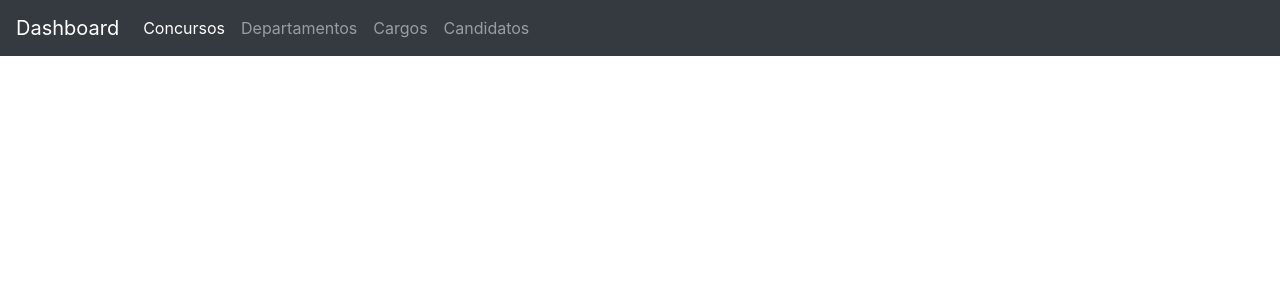
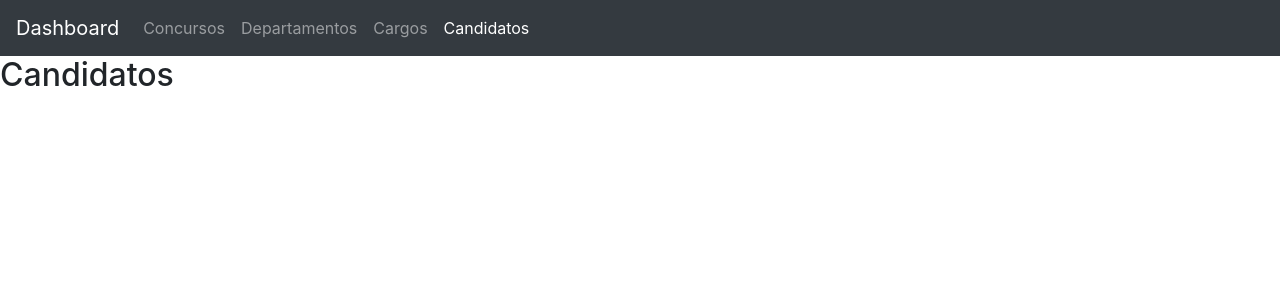
Before and after one commit to RodrigoPetter/trabalho-g2, a React (Create React App) app in the folder client/: page /candidatos in a window 1280 px wide. Shown: the top 300 px of the page. Built offline with nearby package versions, Linux system fonts and the light colour scheme.

Commit message:
Add Router

```diff
--- a/client/package.json
+++ b/client/package.json
@@ -8,6 +8,7 @@
     "jquery": "^3.3.1",
     "react": "^16.3.2",
     "react-dom": "^16.3.2",
+    "react-router-dom": "^4.2.2",
     "react-scripts": "1.1.4"
   },
   "scripts": {
--- a/client/src/App.js
+++ b/client/src/App.js
@@ -1,12 +1,37 @@
-import React, { Component } from 'react';
-import Menu from "./components/menu/menu";
+import React, {Component} from 'react';
+import {BrowserRouter as Router, Route, NavLink} from "react-router-dom";
+
+import Concursos from "./components/concurso/concursos";
+import Cargos from "./components/cargo/cargos";
+import Dashboard from "./components/dashboard/dashboard";
+import Candidatos from "./components/candidato/candidatos";
+import Departamentos from "./components/departamento/departamentos";
 
 class App extends Component {
-  render() {
-    return (
-        <Menu />
-    );
-  }
+    render() {
+        return (
+            <Router>
+                <div>
+                    <nav className="navbar navbar-expand-lg navbar-dark bg-dark">
+                        <NavLink className="navbar-brand" to="/">Dashboard</NavLink>
+                        <div className="collapse navbar-collapse" id="navbarNavAltMarkup">
+                            <div className="navbar-nav">
+                                <NavLink className="nav-item nav-link" to="/concursos">Concursos</NavLink>
+                                <NavLink className="nav-item nav-link" to="/departamentos">Departamentos</NavLink>
+                                <NavLink className="nav-item nav-link" to="/cargos">Cargos</NavLink>
+                                <NavLink className="nav-item nav-link" to="/candidatos">Candidatos</NavLink>
+                            </div>
+                        </div>
+                    </nav>
+                    <Route exact path="/" component={Dashboard}/>
+                    <Route path="/concursos" component={Concursos}/>
+                    <Route path="/departamentos" component={Departamentos}/>
+                    <Route path="/cargos" component={Cargos}/>
+                    <Route path="/candidatos" component={Candidatos}/>
+                </div>
+            </Router>
+        );
+    }
 }
 
 export default App;
--- /dev/null
+++ b/client/src/components/candidato/candidatos.js
@@ -0,0 +1,14 @@
+import React, { Component } from "react";
+
+class Candidatos extends Component {
+    render() {
+        return (
+            <div>
+                <h2>Candidatos</h2>
+
+            </div>
+        );
+    }
+}
+
+export default Candidatos;
--- /dev/null
+++ b/client/src/components/cargo/cargos.js
@@ -0,0 +1,14 @@
+import React, { Component } from "react";
+
+class Cargos extends Component {
+    render() {
+        return (
+            <div>
+                <h2>Cargos</h2>
+
+            </div>
+        );
+    }
+}
+
+export default Cargos;
--- /dev/null
+++ b/client/src/components/concurso/concursos.js
@@ -0,0 +1,14 @@
+import React, { Component } from "react";
+
+class Concursos extends Component {
+    render() {
+        return (
+            <div>
+                <h2>Concursos</h2>
+
+            </div>
+        );
+    }
+}
+
+export default Concursos;
--- /dev/null
+++ b/client/src/components/dashboard/dashboard.js
@@ -0,0 +1,14 @@
+import React, { Component } from "react";
+
+class Dashboard extends Component {
+    render() {
+        return (
+            <div>
+                <h2>Dashboard</h2>
+
+            </div>
+        );
+    }
+}
+
+export default Dashboard;
--- /dev/null
+++ b/client/src/components/departamento/departamentos.js
@@ -0,0 +1,14 @@
+import React, { Component } from "react";
+
+class Departamentos extends Component {
+    render() {
+        return (
+            <div>
+                <h2>Departamentos</h2>
+
+            </div>
+        );
+    }
+}
+
+export default Departamentos;
--- a/client/src/components/menu/menu.js
+++ /dev/null
@@ -1,25 +0,0 @@
-import React, {Component} from 'react';
-
-class Menu extends Component {
-    render() {
-        return <nav className="navbar navbar-expand-lg navbar-dark bg-dark">
-            <a className="navbar-brand" href="#">Dashboard</a>
-            <div className="collapse navbar-collapse" id="navbarNavAltMarkup">
-                <div className="navbar-nav">
-                    <a className="nav-item nav-link active" href="#">Concursos</a>
-                    <a className="nav-item nav-link" href="#">Departamentos</a>
-                    <a className="nav-item nav-link" href="#">Cargos</a>
-                    <a className="nav-item nav-link" href="#">Candidatos</a>
-                </div>
-            </div>
-        </nav>;
-    }
-}
-
-/*<button className="navbar-toggler" type="button" data-toggle="collapse"
-        data-target="#navbarNavAltMarkup" aria-controls="navbarNavAltMarkup" aria-expanded="false"
-        aria-label="Toggle navigation">
-    <span className="navbar-toggler-icon"></span>
-</button>*/
-
-export default Menu;
--- a/client/src/index.js
+++ b/client/src/index.js
@@ -4,11 +4,11 @@ import App from './App';
 import registerServiceWorker from './registerServiceWorker';
 
 //Bootstrap
-import 'bootstrap/dist/css/bootstrap.min.css'
-import 'bootstrap/dist/js/bootstrap.bundle.min'
+import 'bootstrap/dist/css/bootstrap.min.css';
+import 'bootstrap/dist/js/bootstrap.bundle.min';
 
 //jquery
-import 'jquery/dist/jquery.min'
+import 'jquery/dist/jquery.min';
 
 ReactDOM.render(<App />, document.getElementById('root'));
 registerServiceWorker();
```
Also changed, not shown: 1 other file (tests, documents, lock files or other folders).
